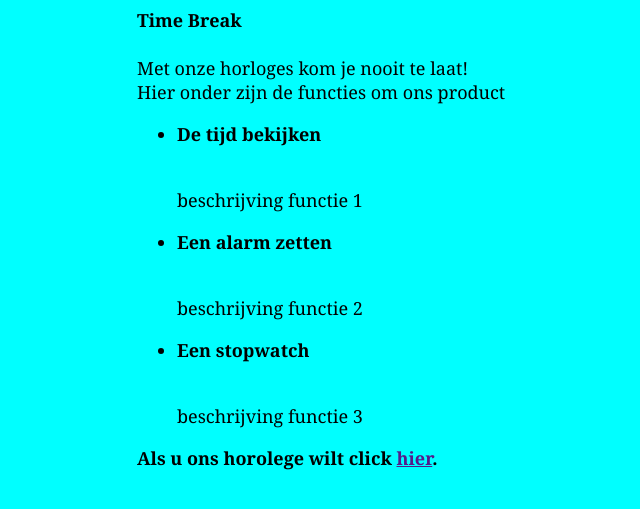
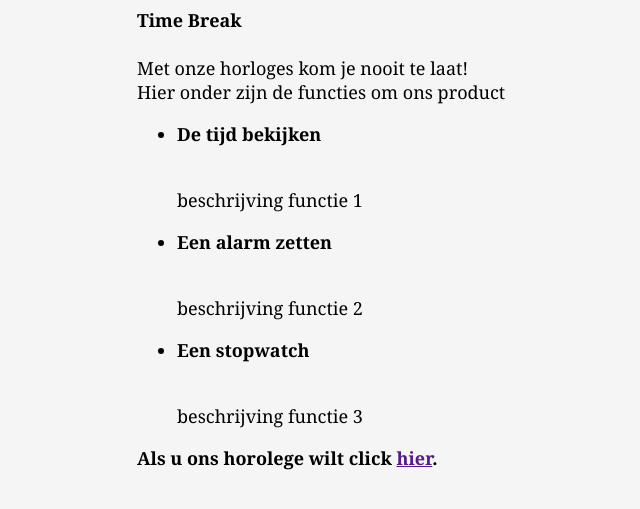
Before and after one commit to Rafaelorr/merk_website_template, a Flask app: page / in a window 1280 px wide. Shown: the top 509 px of the page, without its empty margins (171-811 px from the left). Run offline with Flask 3, Linux system fonts and the light colour scheme.

Commit message:
verander body background-color naar whitesmoke style.css

```diff
--- a/static/style.css
+++ b/static/style.css
@@ -1,5 +1,5 @@
 body{
-    background-color: aqua;
+    background-color: whitesmoke;
     font-family: Georgia, 'Times New Roman', Times, serif;
     font-size: large;
 }
```
